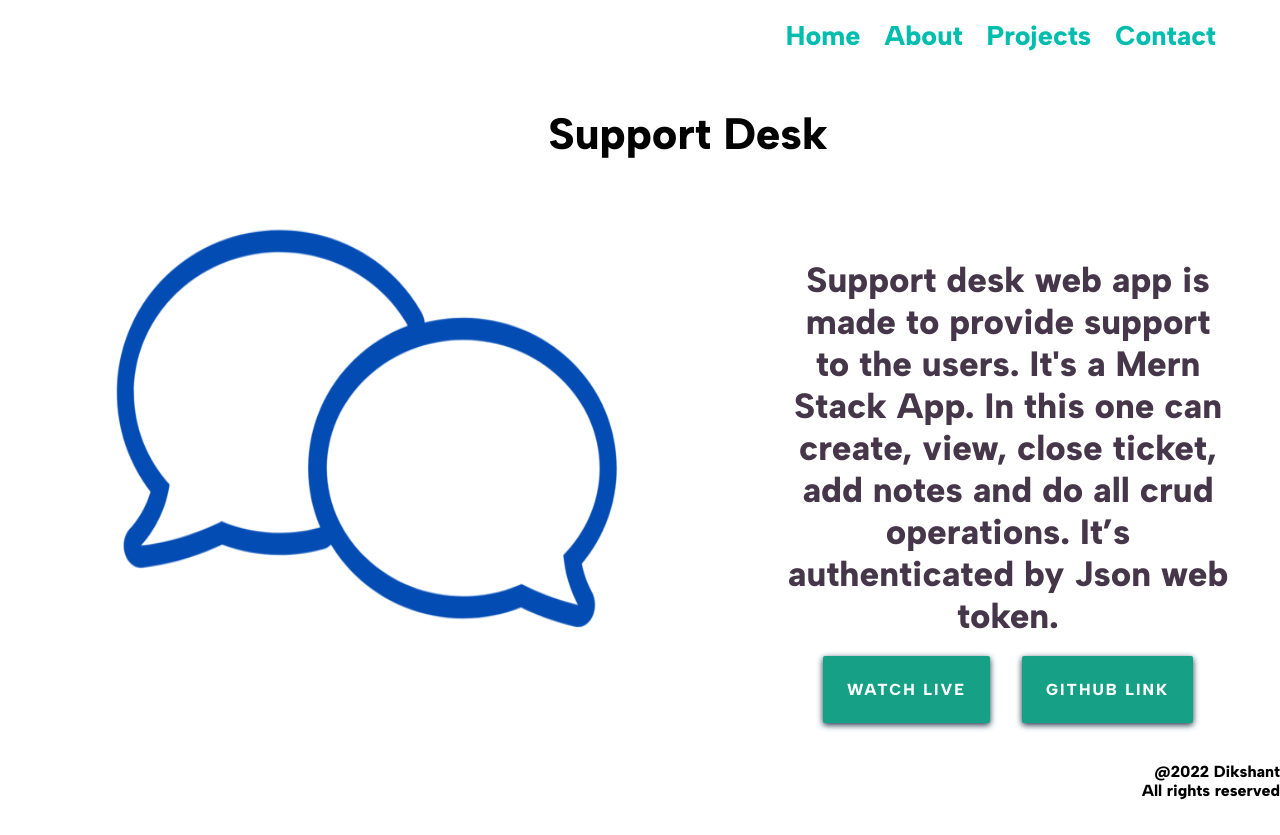
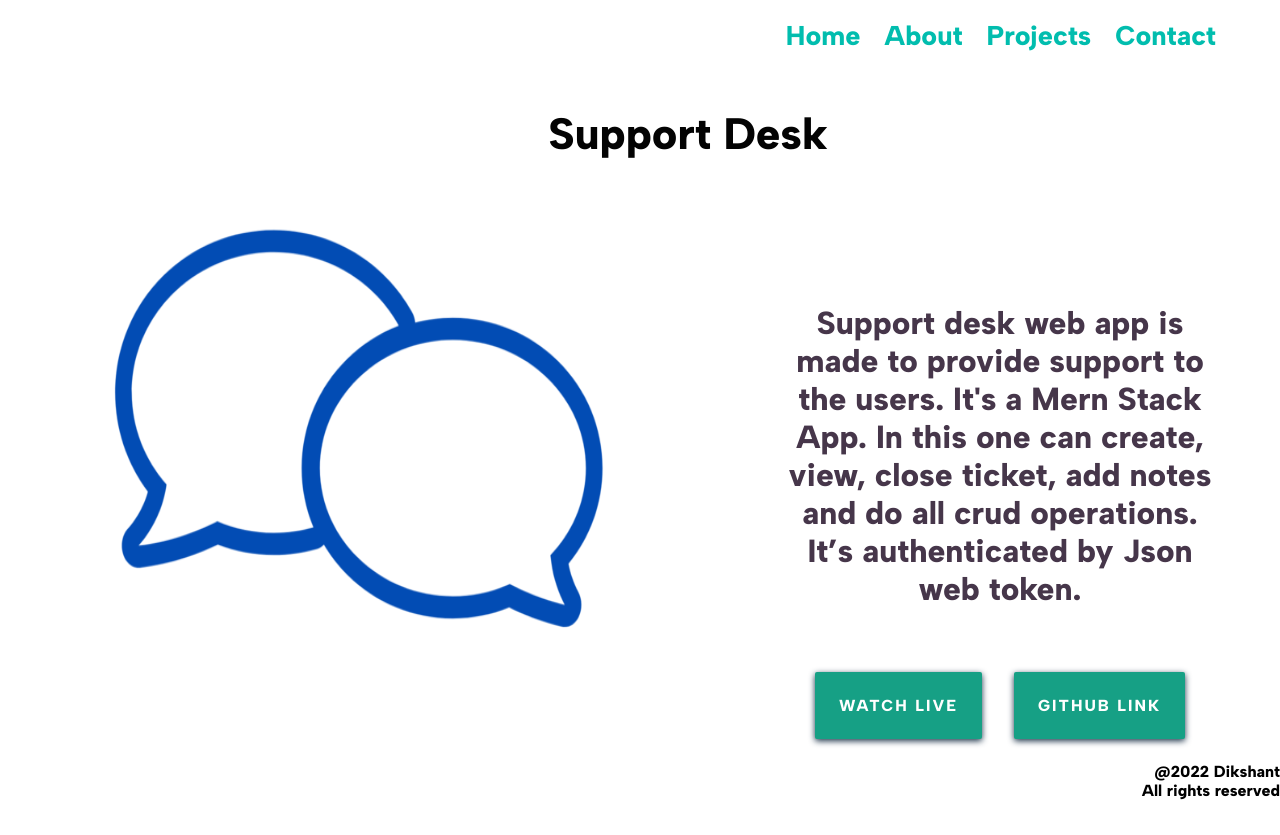
Before and after one commit to Dikshant09/portfolio-man, a React (Create React App) app in the folder frontend/: page /projects/1 in a window 1280 px wide. Shown: the top 835 px of the page. Built offline with nearby package versions, Linux system fonts and the light colour scheme.

Commit message:
updated resume link and projectItem CSS

```diff
--- a/frontend/src/components/CustomButton/CustomButton.jsx
+++ b/frontend/src/components/CustomButton/CustomButton.jsx
@@ -7,7 +7,7 @@
 const DownloadImage = () => {
   const download = () => {
     saveAs(
-      "https://drive.google.com/file/d/1MduAFgLS9X7zN6Je64dUEoExFauL2Y7g/view?usp=sharing"
+      "https://drive.google.com/file/d/16Aq9nosfJv1OXOLw61h9N4dqdEwel0ob/view?usp=sharing"
     );
   };
 
--- a/frontend/src/components/ProjectItem/ProjectItem.scss
+++ b/frontend/src/components/ProjectItem/ProjectItem.scss
@@ -111,8 +111,8 @@
 
     margin: 6rem;
     margin-bottom: 2rem;
-    font-size: 2.2rem;
-
+    font-size: 2rem;
+    padding: 0.5rem;
     border-radius: 15px;
     &:hover{
         box-shadow: 0 0 25px #a7c7cf;
@@ -121,8 +121,7 @@
 
 
     @media screen and (max-width: 1000px) {
-        font-size: 2rem;
-        padding: 2rem;
+        font-size: 1.8rem;
     }
 
     @media screen and (max-width: 850px) {
```
